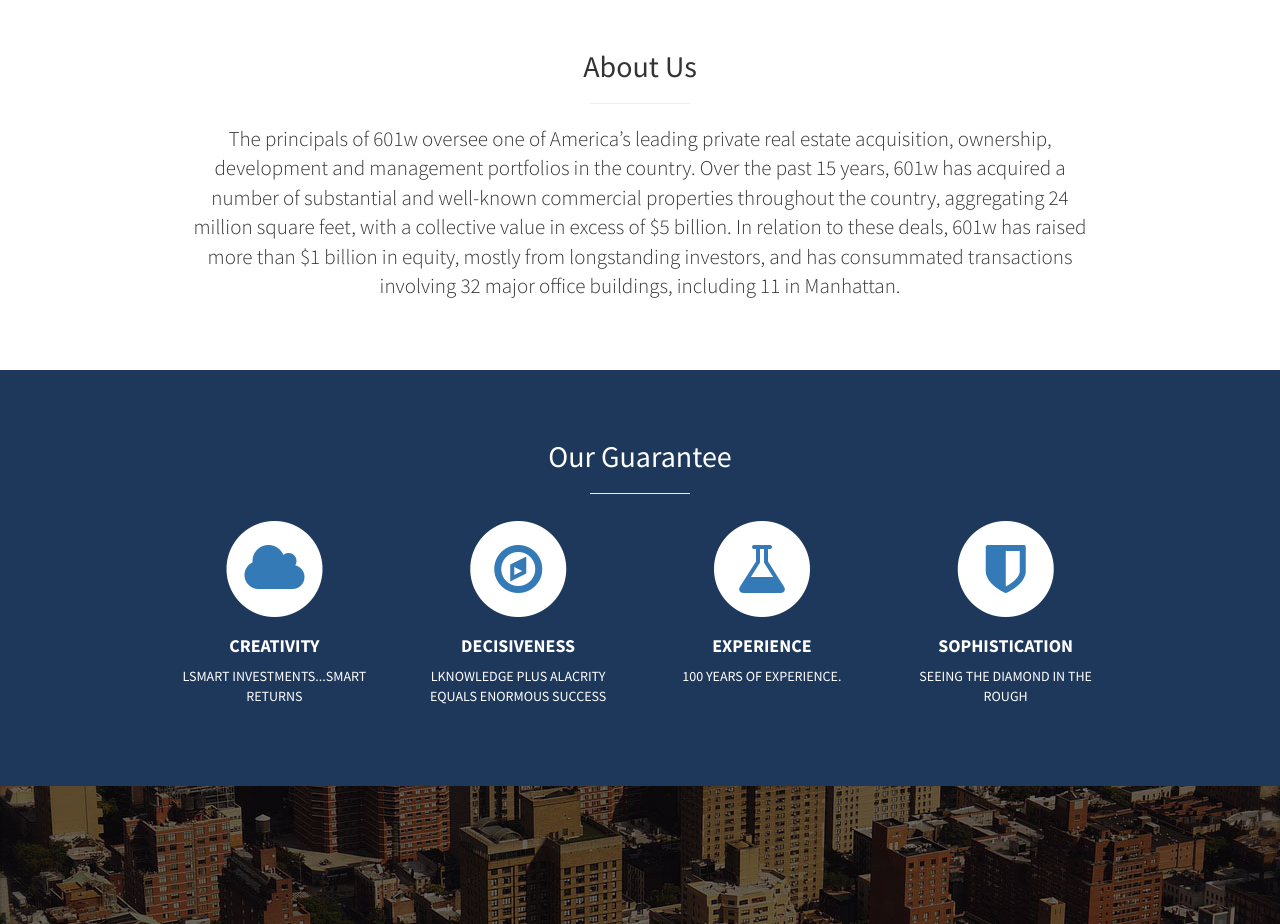
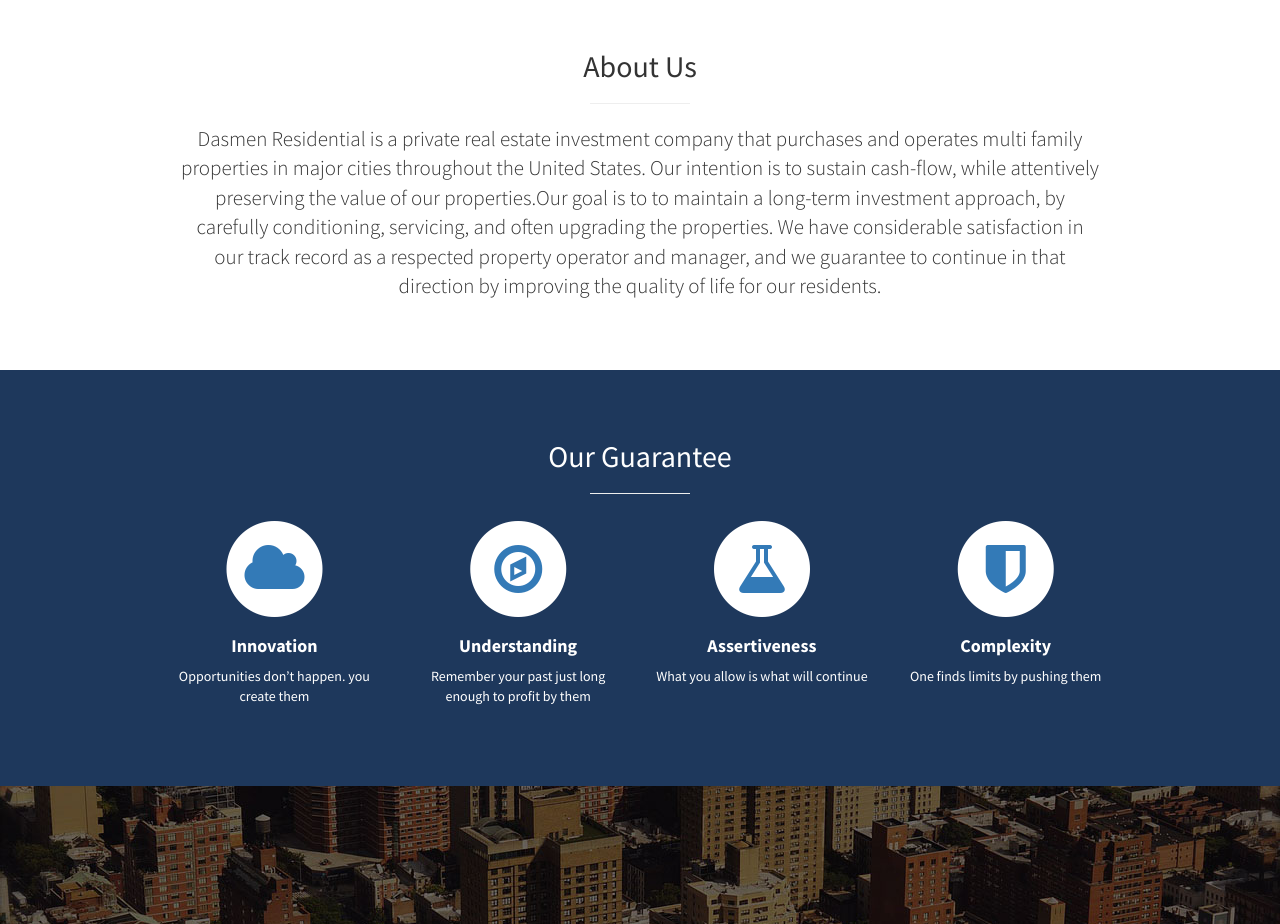
Before and after one commit to allen6131/dasmenpropertygroup, a plain HTML site: page index.html in a window 1280 px wide. Shown: the part 820-1744 px from the top of the page. Drawn offline with Linux system fonts and the light colour scheme.

Commit message:
some text changes

```diff
--- a/index.html
+++ b/index.html
@@ -79,7 +79,7 @@
                     <hr class="small">
             <div class="row">
                 <div class="col-lg-12 text-center">
-                    <p class="lead">The principals of 601w oversee one of America’s leading private real estate acquisition, ownership, development and management portfolios in the country. Over the past 15 years, 601w has acquired a number of substantial and well-known commercial properties throughout the country, aggregating 24 million square feet, with a collective value in excess of $5 billion. In relation to these deals, 601w has raised more than $1 billion in equity, mostly from longstanding investors, and has consummated transactions involving 32 major office buildings, including 11 in Manhattan.</p>
+                    <p class="lead">Dasmen Residential is a private real estate investment company that purchases and operates multi family properties in major cities throughout the United States. Our intention is to sustain cash-flow, while attentively preserving the value of our properties.Our goal is to to maintain a long-term investment approach, by carefully conditioning, servicing, and often upgrading the properties. We have considerable satisfaction in our track record as a respected property operator and manager, and we guarantee to continue in that direction by improving the quality of life for our residents.</p>
                 </div>
             </div>
             <!-- /.row -->
@@ -103,9 +103,9 @@
                                 <i class="fa fa-cloud fa-stack-1x text-primary"></i>
                             </span>
                                 <h4>
-                                    <strong>CREATIVITY</strong>
+                                    <strong>Innovation</strong>
                                 </h4>
-                                <p>LSMART INVESTMENTS...SMART RETURNS</p>
+                                <p>Opportunities don’t happen. you create them</p>
                             </div>
                         </div>
                         <div class="col-md-3 col-sm-6">
@@ -115,9 +115,9 @@
                                 <i class="fa fa-compass fa-stack-1x text-primary"></i>
                             </span>
                                 <h4>
-                                    <strong>DECISIVENESS</strong>
+                                    <strong>Understanding</strong>
                                 </h4>
-                                <p>LKNOWLEDGE PLUS ALACRITY EQUALS ENORMOUS SUCCESS</p>
+                                <p>Remember your past just long enough to profit by them</p>
                             </div>
                         </div>
                         <div class="col-md-3 col-sm-6">
@@ -127,9 +127,9 @@
                                 <i class="fa fa-flask fa-stack-1x text-primary"></i>
                             </span>
                                 <h4>
-                                    <strong>EXPERIENCE</strong>
+                                    <strong>Assertiveness</strong>
                                 </h4>
-                                <p>100 YEARS OF EXPERIENCE.</p>
+                                <p>What you allow is what will continue</p>
                             </div>
                         </div>
                         <div class="col-md-3 col-sm-6">
@@ -139,9 +139,9 @@
                                 <i class="fa fa-shield fa-stack-1x text-primary"></i>
                             </span>
                                 <h4>
-                                    <strong>SOPHISTICATION</strong>
+                                    <strong>Complexity</strong>
                                 </h4>
-                                <p>SEEING THE DIAMOND IN THE ROUGH</p>
+                                <p>One finds limits by pushing them</p>
                             </div>
                         </div>
                     </div>
```
